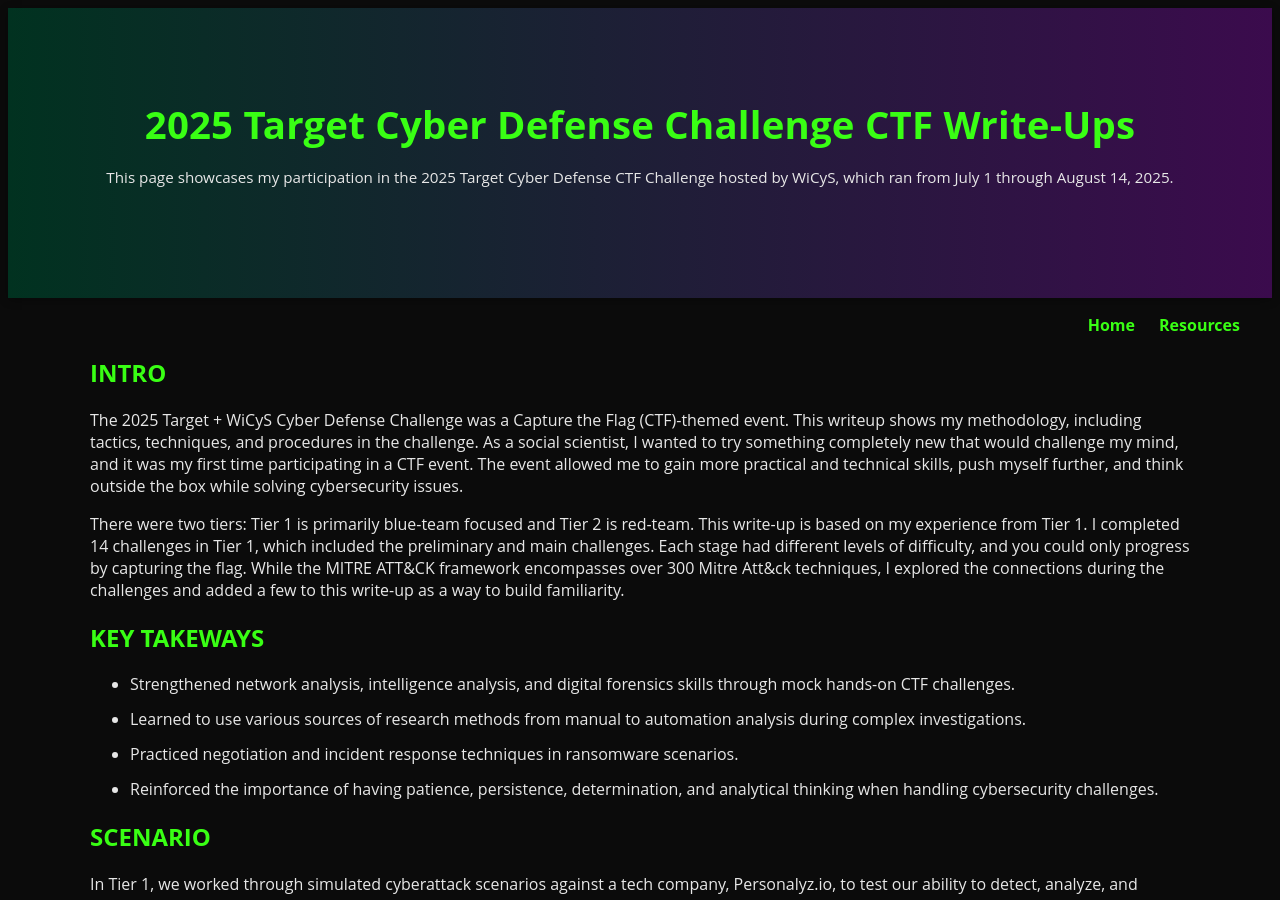
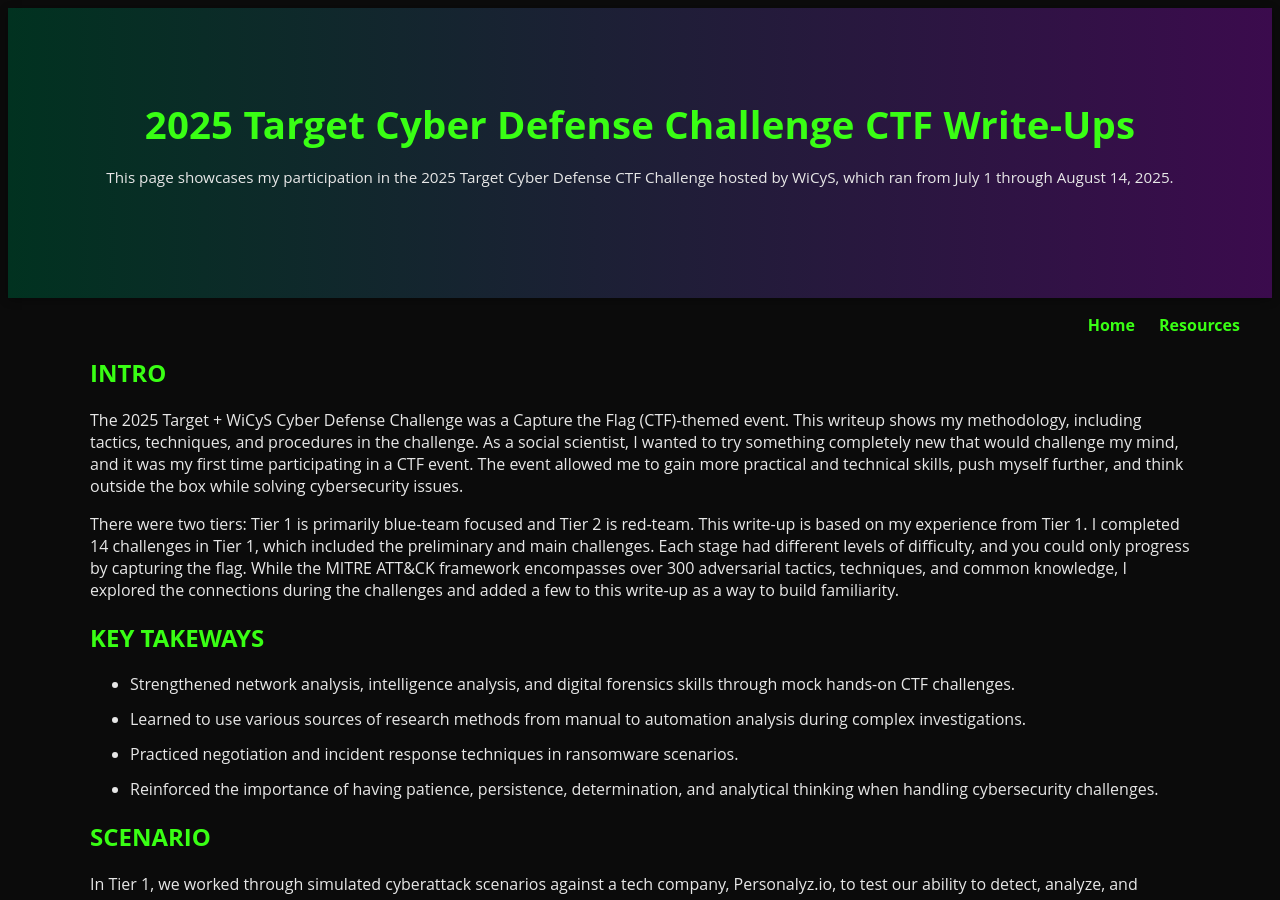
Before and after one commit to glsanclem/2025_wicys_target_ctf, a Jekyll site: the page built from index.md, in a window 1280 px wide and 900 px high. Built offline with Jekyll 4.4.1, drawn with Linux system fonts in a browser that asks for light colours.

Commit message:
Update index.md

```diff
--- a/index.md
+++ b/index.md
@@ -10,7 +10,7 @@ hero:
 
 The 2025 Target + WiCyS Cyber Defense Challenge was a Capture the Flag (CTF)-themed event. This writeup shows my methodology, including tactics, techniques, and procedures in the challenge. As a social scientist, I wanted to try something completely new that would challenge my mind, and it was my first time participating in a CTF event. The event allowed me to gain more practical and technical skills, push myself further, and think outside the box while solving cybersecurity issues.
 
-There were two tiers: Tier 1 is primarily blue-team focused and Tier 2 is red-team. This write-up is based on my experience from Tier 1. I completed 14 challenges in Tier 1, which included the preliminary and main challenges. Each stage had different levels of difficulty, and you could only progress by capturing the flag. While the MITRE ATT&CK framework encompasses over 300 Mitre Att&ck techniques, I explored the connections during the challenges and added a few to this write-up as a way to build familiarity.
+There were two tiers: Tier 1 is primarily blue-team focused and Tier 2 is red-team. This write-up is based on my experience from Tier 1. I completed 14 challenges in Tier 1, which included the preliminary and main challenges. Each stage had different levels of difficulty, and you could only progress by capturing the flag. While the MITRE ATT&CK framework encompasses over 300 adversarial tactics, techniques, and common knowledge, I explored the connections during the challenges and added a few to this write-up as a way to build familiarity.
 
 ## KEY TAKEWAYS
 
```
